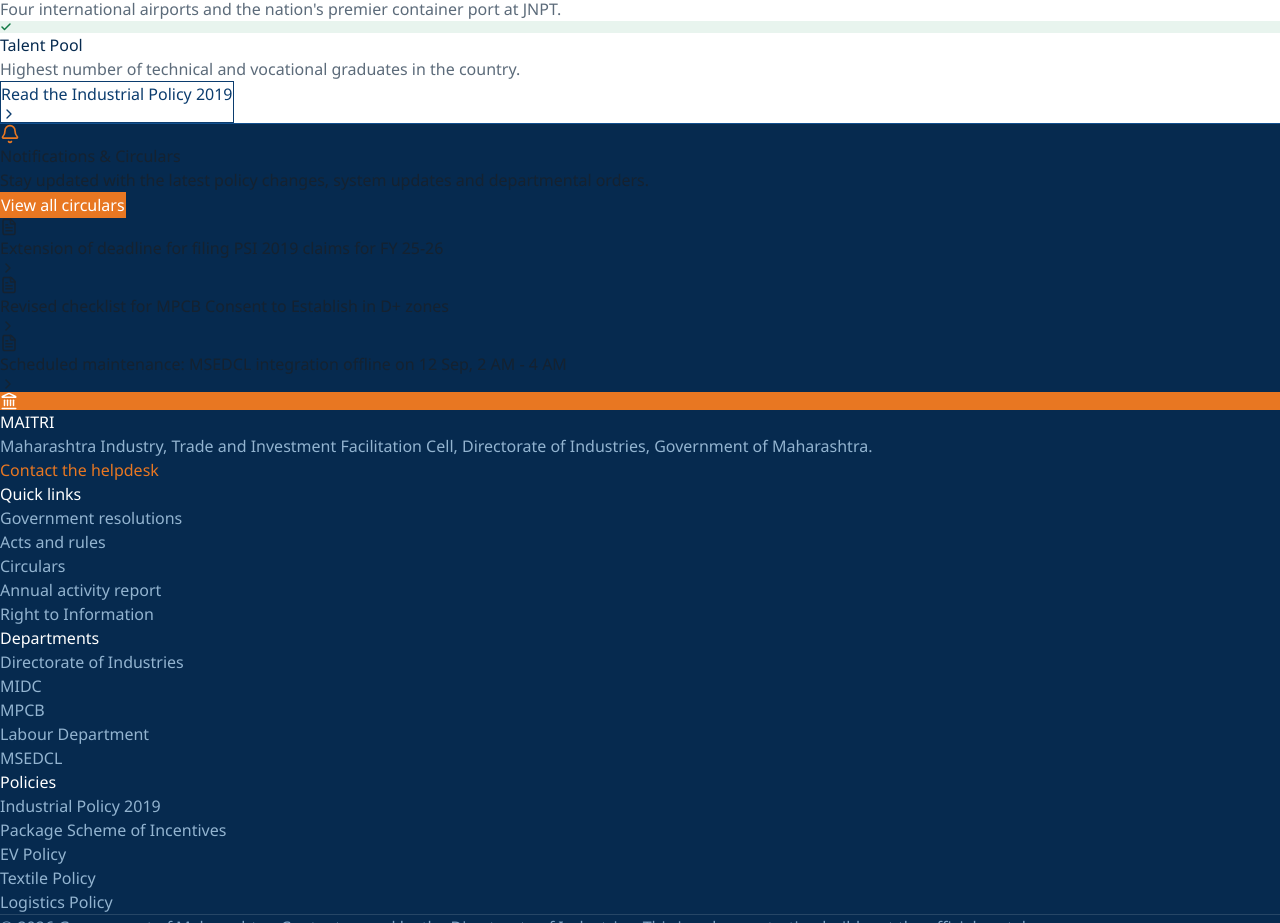
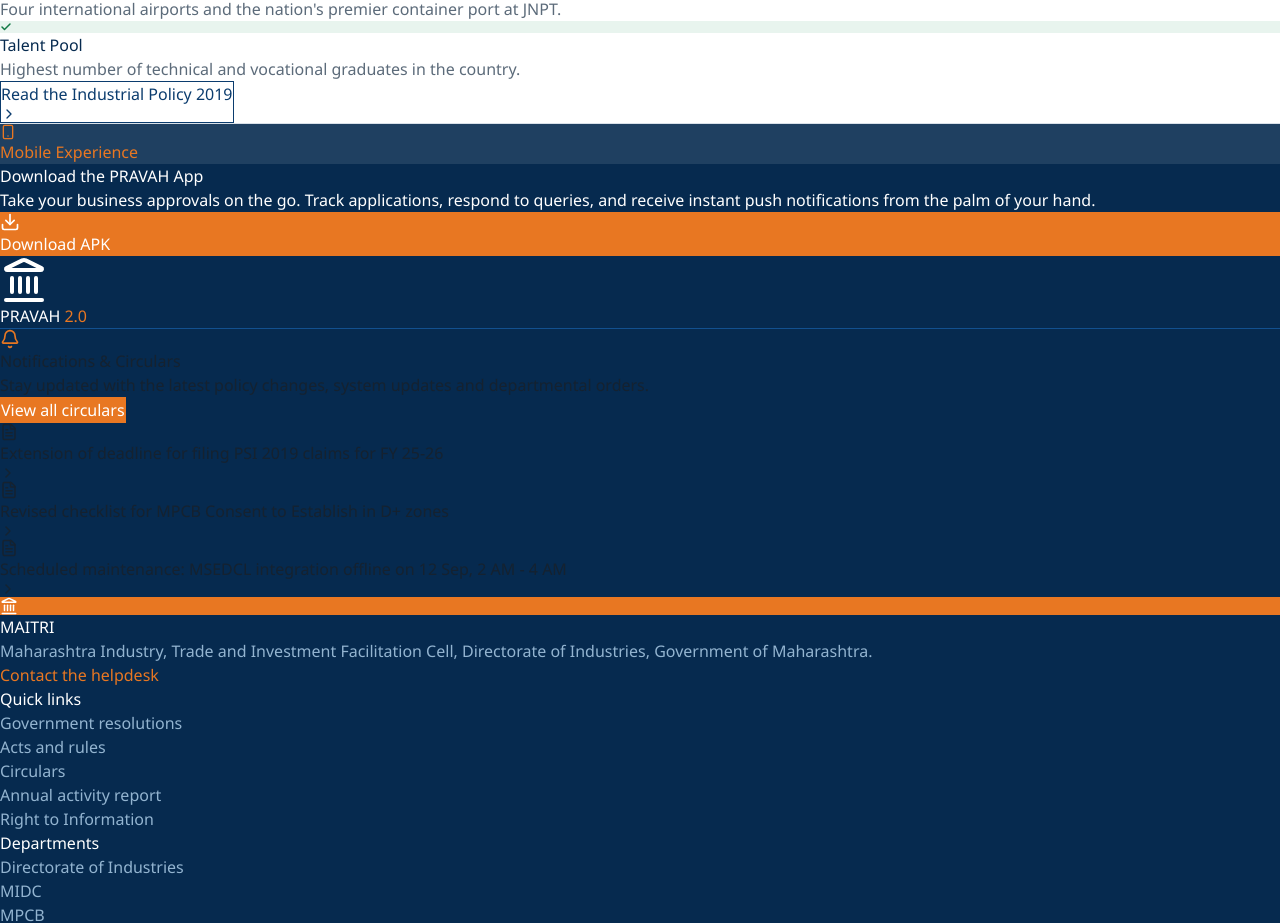
Before and after one commit to VinayaKadate/PRAVAH, a React (Vite) app in the folder frontend/: page / in a window 1280 px wide. Shown: the part 1779-2702 px from the top of the page. Built offline with nearby package versions, Linux system fonts and the light colour scheme.

Commit message:
feat: auto logout on load and add app download section

```diff
--- a/frontend/src/contexts/AuthContext.jsx
+++ b/frontend/src/contexts/AuthContext.jsx
@@ -8,17 +8,9 @@
 
   useEffect(() => {
     const checkAuth = async () => {
-      const token = localStorage.getItem('token');
-      if (token) {
-        // Simulate network delay
-        await new Promise(r => setTimeout(r, 600));
-        setCurrentUser({
-          id: 1,
-          email: "demo@pravah.com",
-          full_name: "Demo Investor",
-          role: "investor"
-        });
-      }
+      // Force logout on every fresh open of the app as per user request
+      localStorage.removeItem('token');
+      setCurrentUser(null);
       setLoading(false);
     };
     checkAuth();
--- a/frontend/src/features/home/pages/Home.jsx
+++ b/frontend/src/features/home/pages/Home.jsx
@@ -17,7 +17,7 @@
   { icon: Headphones, title: "Investor handholding", body: "A relationship manager from first enquiry through land, power, water and commissioning." },
 ];
 
-import { Clock } from "lucide-react"; // moved up
+import { Clock, Smartphone, Download } from "lucide-react"; // moved up
 
 function Hero() {
   const { t } = useTranslation();
@@ -197,6 +197,43 @@
   );
 }
 
+function AppDownload() {
+  return (
+    <div className="px-4 py-16" style={{ background: C.white, borderTop: `1px solid ${C.line}` }}>
+      <div className="max-w-6xl mx-auto rounded-3xl overflow-hidden shadow-xl" style={{ background: C.navyDeep, color: C.white }}>
+        <div className="flex flex-col md:flex-row items-stretch">
+          <div className="p-8 md:p-12 lg:p-16 md:w-2/3 flex flex-col justify-center">
+            <div className="inline-flex items-center gap-2 px-3 py-1 rounded-full mb-6 self-start" style={{ background: "rgba(255,255,255,0.1)", color: C.saffron }}>
+              <Smartphone size={16} /> <span className="text-sm font-bold tracking-wider uppercase">Mobile Experience</span>
+            </div>
+            <h2 className="text-3xl lg:text-4xl font-bold mb-4">Download the PRAVAH App</h2>
+            <p className="text-lg opacity-80 leading-relaxed mb-8 max-w-xl">
+              Take your business approvals on the go. Track applications, respond to queries, and receive instant push notifications from the palm of your hand.
+            </p>
+            <a href="/pravah.apk" download="Pravah_App.apk" className="self-start">
+              <div className="flex items-center justify-center gap-2 px-6 py-3 rounded-lg font-bold shadow-lg transition-transform hover:-translate-y-1" style={{ background: C.saffron, color: C.white }}>
+                <Download size={20} /> Download APK
+              </div>
+            </a>
+          </div>
+          <div className="md:w-1/3 p-8 flex items-center justify-center bg-black/20 min-h-[300px]">
+             <div className="w-40 h-[320px] border-8 border-gray-400 rounded-[2rem] p-3 relative shadow-2xl bg-black">
+               <div className="absolute top-0 inset-x-0 h-4 flex justify-center">
+                 <div className="w-16 h-3 bg-gray-400 rounded-b-xl"></div>
+               </div>
+               <div className="w-full h-full rounded-xl flex flex-col items-center justify-center p-4 relative overflow-hidden" style={{ background: C.navyDeep }}>
+                 <div className="absolute inset-0 opacity-20" style={{ background: `linear-gradient(135deg, ${C.saffron} 0%, transparent 100%)` }}></div>
+                 <Landmark size={48} color={C.white} className="mb-4 relative z-10" />
+                 <div className="text-white font-black text-xl tracking-tight relative z-10">PRAVAH <span style={{ color: C.saffron }}>2.0</span></div>
+               </div>
+             </div>
+          </div>
+        </div>
+      </div>
+    </div>
+  );
+}
+
 function Notices() {
   const notices = [
     "Extension of deadline for filing PSI 2019 claims for FY 25-26",
@@ -235,6 +272,7 @@
       <StatsBand />
       <Features />
       <WhyMaharashtra />
+      <AppDownload />
       <Notices />
     </>
   );
```
Also changed, not shown: 1 other file (tests, documents, lock files or other folders).
